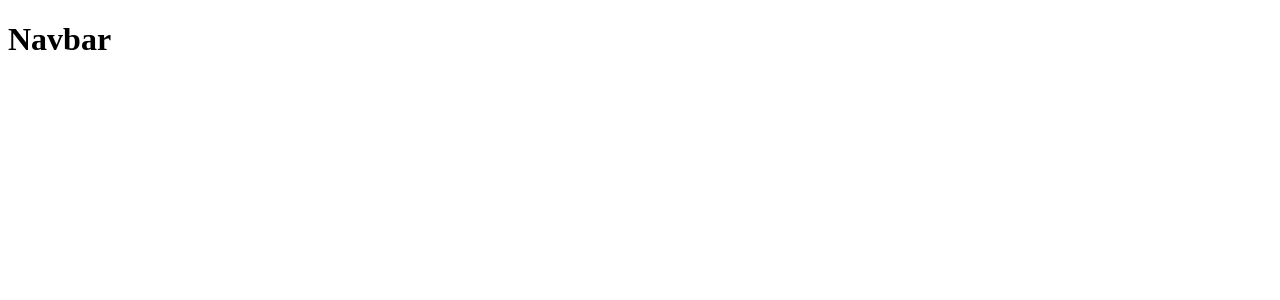
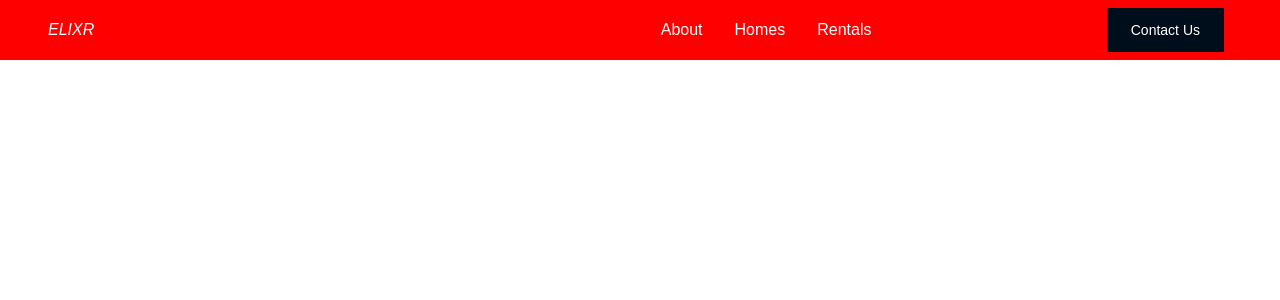
Before and after one commit to AlexKovaliov/real_estate_project, a React (Create React App) app: page / in a window 1280 px wide. Shown: the top 300 px of the page. Built offline with nearby package versions, Linux system fonts and the light colour scheme.

Commit message:
created Navbar; globalStyle

```diff
--- a/package.json
+++ b/package.json
@@ -10,6 +10,8 @@
     "@types/node": "^12.0.0",
     "@types/react": "^16.9.53",
     "@types/react-dom": "^16.9.8",
+    "@types/react-router-dom": "^5.1.7",
+    "@types/styled-components": "^5.1.7",
     "react": "^17.0.1",
     "react-dom": "^17.0.1",
     "react-icons": "^4.1.0",
--- a/src/App.tsx
+++ b/src/App.tsx
@@ -1,10 +1,12 @@
 import React from 'react';
 import {Navbar} from './components/Navbar';
+import {GlobalStyle} from "./globalStyle";
 
 
 function App() {
     return (
         <>
+            <GlobalStyle/>
             <Navbar/>
         </>
     );
--- /dev/null
+++ b/src/components/Button.tsx
@@ -0,0 +1,24 @@
+import styled from 'styled-components'
+import {Link} from 'react-router-dom'
+
+export const Button = styled(Link)`
+  background: ${({primary}: any) => (primary ? '#000d1a' : 'CD853F')};
+  white-space: nowrap;
+  outline: none;
+  border: none;
+  min-width: 100px;
+  max-width: 200px;
+  cursor: pointer;
+  text-decoration: none;
+  transition: 0.3s;
+  display: flex;
+  justify-content: center;
+  align-items: center;
+  padding: ${({big}: any) => (big ? '16px 40px' : '14px 24px')};
+  color: ${({primary}: any) => (primary ? '#fff' : '#000d1a')};
+  font-size: ${({big}: any) => (big ? '20px' : '14px')};
+
+  &:hover {
+    transform: translateY(-2px);
+  }
+`;
--- /dev/null
+++ b/src/components/Navbar.js
@@ -0,0 +1,70 @@
+import React from "react";
+import styled, {css} from "styled-components/macro";
+import {Link} from "react-router-dom"
+import {menuData} from "../data/MenuData";
+import {Button} from "./Button";
+
+
+const Nav = styled.nav`
+  height: 60px;
+  display: flex;
+  justify-content: space-between;
+  padding: 1rem 2rem;
+  z-index: 100;
+  position: fixed;
+  width: 100%;
+  background: red;
+`;
+
+const NavLink = css`
+  color: #fff;
+  display: flex;
+  align-items: center;
+  padding: 0 1rem;
+  height: 100%;
+  cursor: pointer;
+  text-decoration: none;
+`
+
+const Logo = styled(Link)`
+  ${NavLink}
+  font-style italic;
+`;
+
+const MenuBars = styled.i``;
+
+const NavMenu = styled.div`
+  display: flex;
+  align-items: center;
+  margin-right: -48px;
+`;
+
+const NavMenuLinks = styled(Link)`
+  ${NavLink}
+`;
+
+const NavBtn = styled.div`
+  display: flex;
+  align-items: center;
+  margin-right: 24px;
+`;
+
+
+export const Navbar = () => {
+    return (
+        <Nav>
+            <Logo to='/'>ELIXR</Logo>
+            <MenuBars/>
+            <NavMenu>
+                {menuData.map((item, index) => (
+                    <NavMenuLinks to={item.link} key={index}>
+                        {item.title}
+                    </NavMenuLinks>
+                ))}
+            </NavMenu>
+            <NavBtn>
+                <Button to="/contact" primary='true'>Contact Us</Button>
+            </NavBtn>
+        </Nav>
+    )
+}
--- a/src/components/Navbar.tsx
+++ /dev/null
@@ -1,9 +0,0 @@
-import React from "react";
-
-export const Navbar = () => {
-    return (
-        <div>
-            <h1>Navbar</h1>
-        </div>
-    )
-}
--- /dev/null
+++ b/src/data/MenuData.tsx
@@ -0,0 +1,5 @@
+export const menuData = [
+    {title: 'About', link: '/about'},
+    {title: 'Homes', link: '/homes'},
+    {title: 'Rentals', link: '/rentals'},
+]
--- /dev/null
+++ b/src/globalStyle.tsx
@@ -0,0 +1,14 @@
+import {createGlobalStyle} from "styled-components";
+
+export const GlobalStyle = createGlobalStyle`
+  * {
+    margin: 0;
+    padding: 0;
+    box-sizing: border-box;
+    font-family: 'Montserrat', sans-serif;
+  }
+
+  html, body {
+    overflow-x: hidden;
+  }
+`;
--- a/src/index.tsx
+++ b/src/index.tsx
@@ -2,10 +2,13 @@
 import ReactDOM from 'react-dom';
 import App from './App';
 import reportWebVitals from './reportWebVitals';
+import {BrowserRouter as Router} from "react-router-dom";
 
 ReactDOM.render(
     <React.StrictMode>
-        <App/>
+        <Router>
+            <App/>
+        </Router>
     </React.StrictMode>,
     document.getElementById('root')
 );
```
Also changed, not shown: 2 other files (tests, documents, lock files or other folders).
